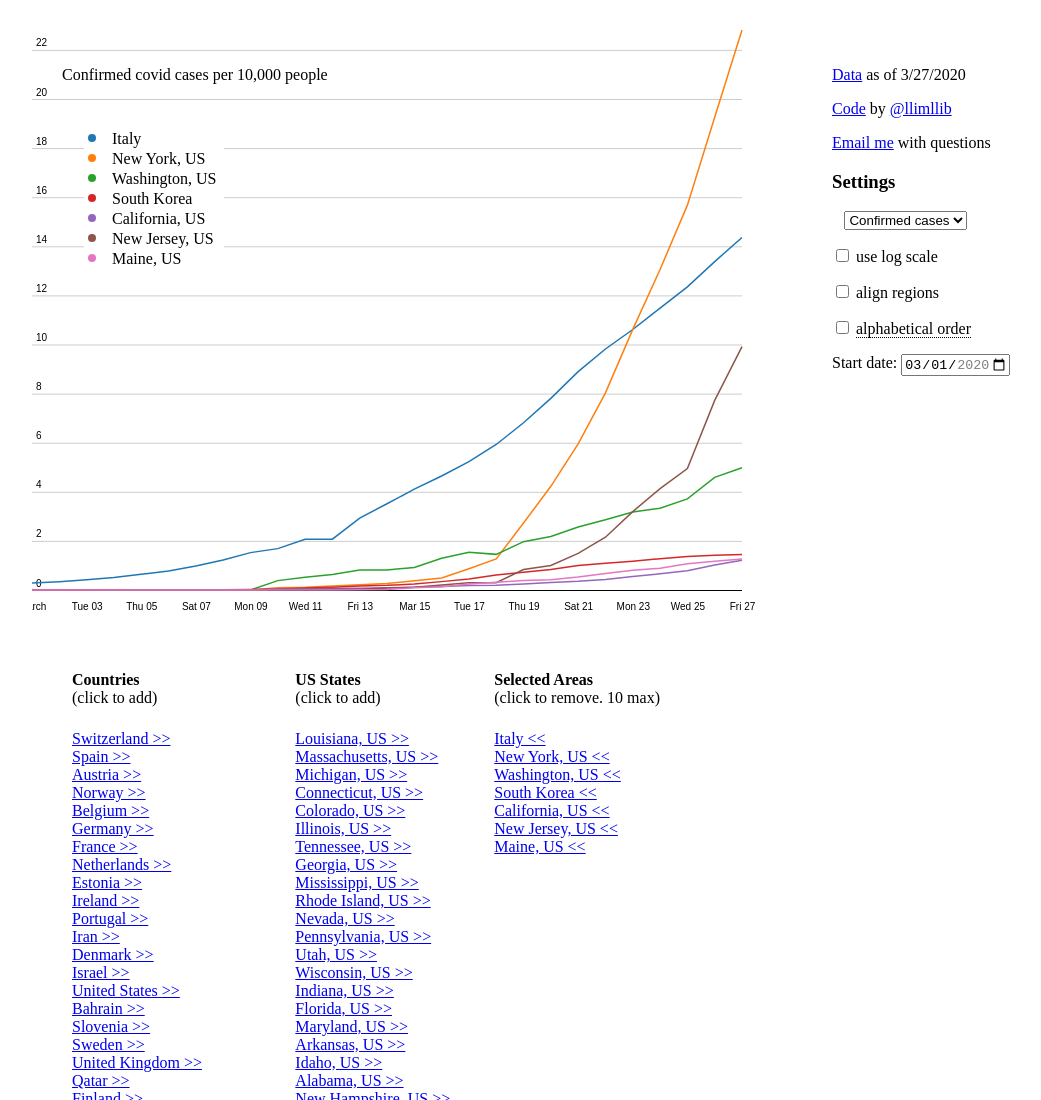
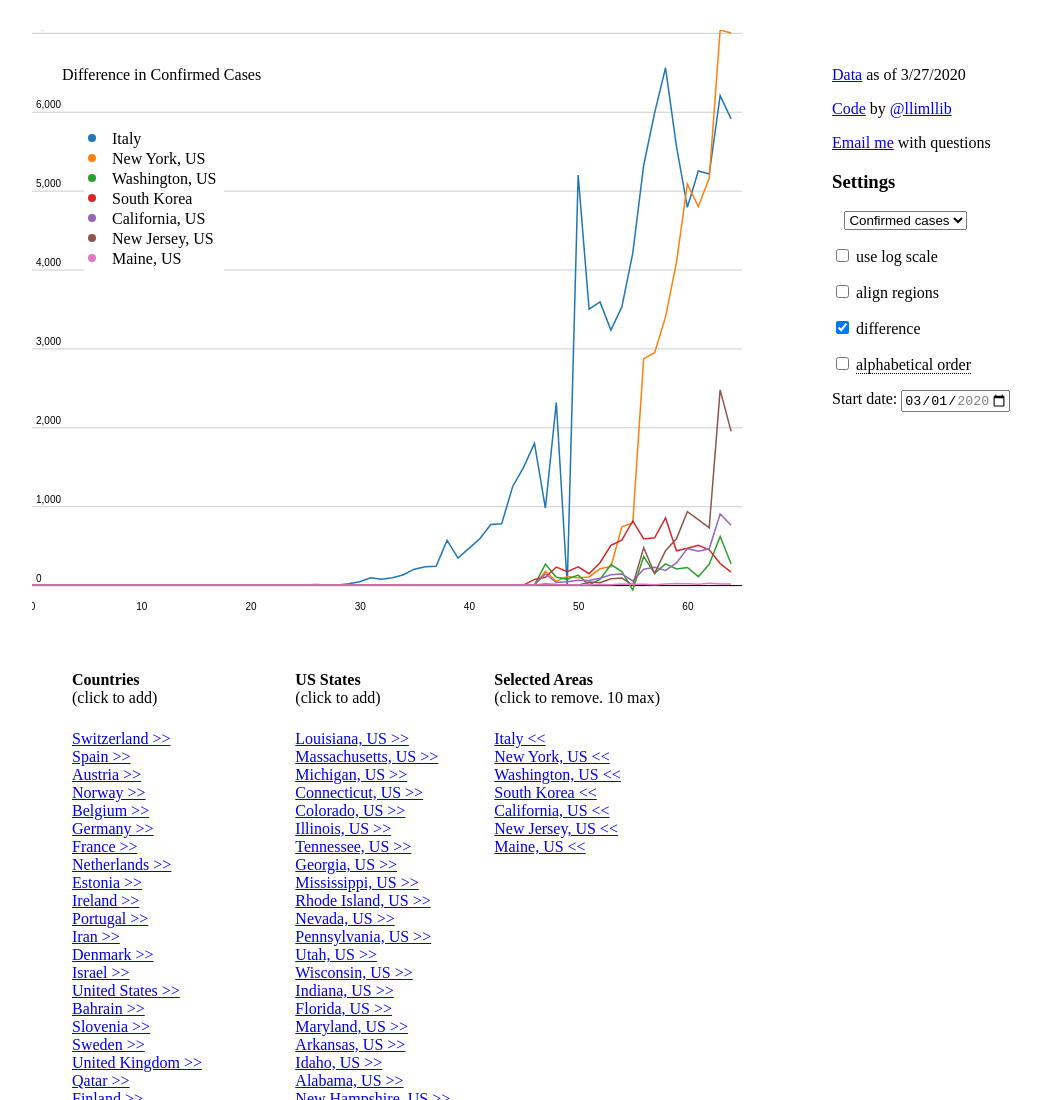
Before and after one commit to llimllib/covidgraph, a plain HTML site: page index.html in a window 1280 px wide. Shown: the top 1100 px of the page, without its empty margins (108-1149 px from the left). Drawn offline with nearby package versions, Linux system fonts and the light colour scheme.

Commit message:
hack hack hack

```diff
--- a/index.html
+++ b/index.html
@@ -99,6 +99,10 @@ label#alphaLabel:hover::after {
             <label for="alignBaseline">align regions</label>
           </p>
           <p>
+            <input type="checkbox" id="difference" name="difference" checked>
+            <label for="difference">difference</label>
+          </p>
+          <p>
             <input type="checkbox" id="alphabetical" name="alphabetical">
             <label for="alphabetical" id="alphaLabel">alphabetical order</label>
           </p>
--- a/newgraph.js
+++ b/newgraph.js
@@ -53,7 +53,7 @@ plotType = () => {
     : "deathsPerCapita";
 };
 
-drawLegend = (svg, margin, data) => {
+drawLegend = (svg, margin, data, title) => {
   const legendWidth = 140;
   const x = 40;
   const y = 10;
@@ -97,17 +97,17 @@ drawLegend = (svg, margin, data) => {
     .attr("height", 20)
     .attr("fill", "white");
 
-  const title =
-    plotType() == "confirmedPerCapita"
-      ? "Confirmed covid cases per 10,000 people"
-      : "Covid deaths per 1,000,000 people";
   svg.append("text").attr("x", 30).attr("y", 50).text(title);
 };
 
 graph = () => {
-  document.querySelector("#alignBaseline").checked
-    ? graphBaselineAligned()
-    : graphConfirmedByDate();
+  if (document.querySelector("#alignBaseline").checked) {
+    graphBaselineAligned();
+  } else if (document.querySelector("#difference").checked) {
+    graphDifference();
+  } else {
+    graphConfirmedByDate();
+  }
 };
 
 parseDate = (dt) => {
@@ -123,6 +123,95 @@ startidx = (arr, min) => {
     }
   }
   return -1;
+};
+
+graphDifference = () => {
+  const data = activeRegions.map((r) => rawData.data[r]);
+  const type = document.querySelector("#plotType").value;
+  // hang a difference array off each data item
+  data.forEach((d, i) => {
+    d.difference = d[type].map((x, i) => d[type][i + 1] - x);
+    // the last item is always NaN, pop it. XXX: can this fail if the array
+    // only has one element, or something?
+    d.difference.pop();
+  });
+  console.log(data);
+  const maxX = d3.max(data.map((b) => b.difference.length));
+  const maxY = d3.max(data.map((b) => d3.max(b.difference)));
+  const minY = d3.min(data.map((b) => d3.min(b.difference)));
+
+  const margin = { top: 10, right: 30, bottom: 30, left: 60 },
+    width = 800 - margin.left - margin.right,
+    height = 600 - margin.top - margin.bottom;
+
+  // clear the container
+  d3.select("#graphContainer svg").remove();
+
+  const svg = d3
+    .select("#graphContainer")
+    .append("svg")
+    .attr("width", width + margin.left + margin.right)
+    .attr("height", height + margin.top + margin.bottom);
+
+  svg
+    .append("g")
+    .attr("transform", "translate(" + margin.left + "," + margin.top + ")");
+
+  // Add X axis: the date
+  const x = d3.scaleLinear().domain([0, maxX]).range([0, width]);
+  svg
+    .append("g")
+    .attr("transform", "translate(0," + (height + 10) + ")")
+    .call(d3.axisBottom(x).ticks(8).tickSizeOuter(0).tickSizeInner(0))
+    .call((g) => g.select(".domain").remove());
+
+  // Add y axis: the # of confirmed cases
+  // https://observablehq.com/@d3/styled-axes
+  const y = document.querySelector("#logscale").checked
+    ? d3.scaleSymlog().domain([minY, maxY]).range([height, 0])
+    : d3.scaleLinear().domain([minY, maxY]).range([height, 0]);
+
+  svg
+    .append("g")
+    .attr("transform", "translate(0, 0)")
+    .call(d3.axisRight(y).tickSize(width).ticks(10))
+    // remove the y axis bar
+    .call((g) => g.select(".domain").remove())
+    // make the tick lines translucent
+    .call((g) =>
+      g.selectAll(".tick:not(:first-of-type) line").attr("stroke-opacity", 0.2)
+    )
+    // move the tick labels to the left
+    .call((g) => g.selectAll(".tick text").attr("x", 4).attr("dy", -4));
+
+  // TODO: replace with a move function
+  svg.on("mousemove", differenceMoved(svg, data, x, y)).on("mouseleave", left);
+
+  const line = d3
+    .line()
+    .x((d, i) => x(i))
+    .y((d) => y(d));
+
+  // for every state/nation, create a line
+  // example to follow: https://observablehq.com/@d3/index-chart
+  svg
+    .append("g")
+    .attr("class", "lines")
+    .selectAll("path")
+    .data(data.map((d) => d.difference))
+    .join("path")
+    .attr("fill", "none")
+    .attr("stroke", (d, i) => activeColors[i])
+    .attr("stroke-width", 1.5)
+    .attr("class", "line")
+    .attr("d", (d) => line(d));
+
+  const title =
+    type == "confirmed"
+      ? "Difference in Confirmed Cases"
+      : "Difference in Confirmed Deaths";
+
+  drawLegend(svg, margin, data, title);
 };
 
 graphBaselineAligned = () => {
@@ -323,6 +412,36 @@ minidx = (arr) => {
   return minidx;
 };
 
+differenceMoved = (svg, data, xscale, yscale) => {
+  return () => {
+    d3.event.preventDefault();
+    const { x: x0, y: y0 } = svg.node().getBoundingClientRect();
+    const dayn = Math.round(xscale.invert(d3.event.clientX - x0));
+    const val = yscale.invert(d3.event.clientY - y0);
+    const diffs = data.map((d) => Math.abs(val - d.difference[dayn]));
+    const type = document.querySelector("#plotType").value;
+
+    // if no lines are close enough, hide the tooltip and exit
+    if (diffs.filter((d) => d < 1000).length == 0) {
+      d3.select("#hover").style("display", "none");
+      return;
+    }
+
+    // find the closest line and show the tooltip
+    const dataidx = minidx(diffs);
+    d3
+      .select("#hover")
+      .style("display", "block")
+      .style("left", d3.event.pageX + 10 + "px")
+      .style("top", d3.event.pageY + "px").html(`<strong>${
+      data[dataidx].displayName
+    }</strong><br>
+Day ${dayn} -> Day ${dayn + 1}: ${
+      data[dataidx][type][dayn + 1] - data[dataidx][type][dayn]
+    }<br>`);
+  };
+};
+
 baselineMoved = (svg, data, xscale, yscale) => {
   return () => {
     d3.event.preventDefault();
@@ -494,6 +613,7 @@ main = async () => {
     .max(rawData.dates)
     .toLocaleDateString();
   document.querySelector("#plotType").addEventListener("change", graph);
+  document.querySelector("#difference").addEventListener("change", graph);
 };
 
 window.addEventListener("DOMContentLoaded", (evt) => {
```
